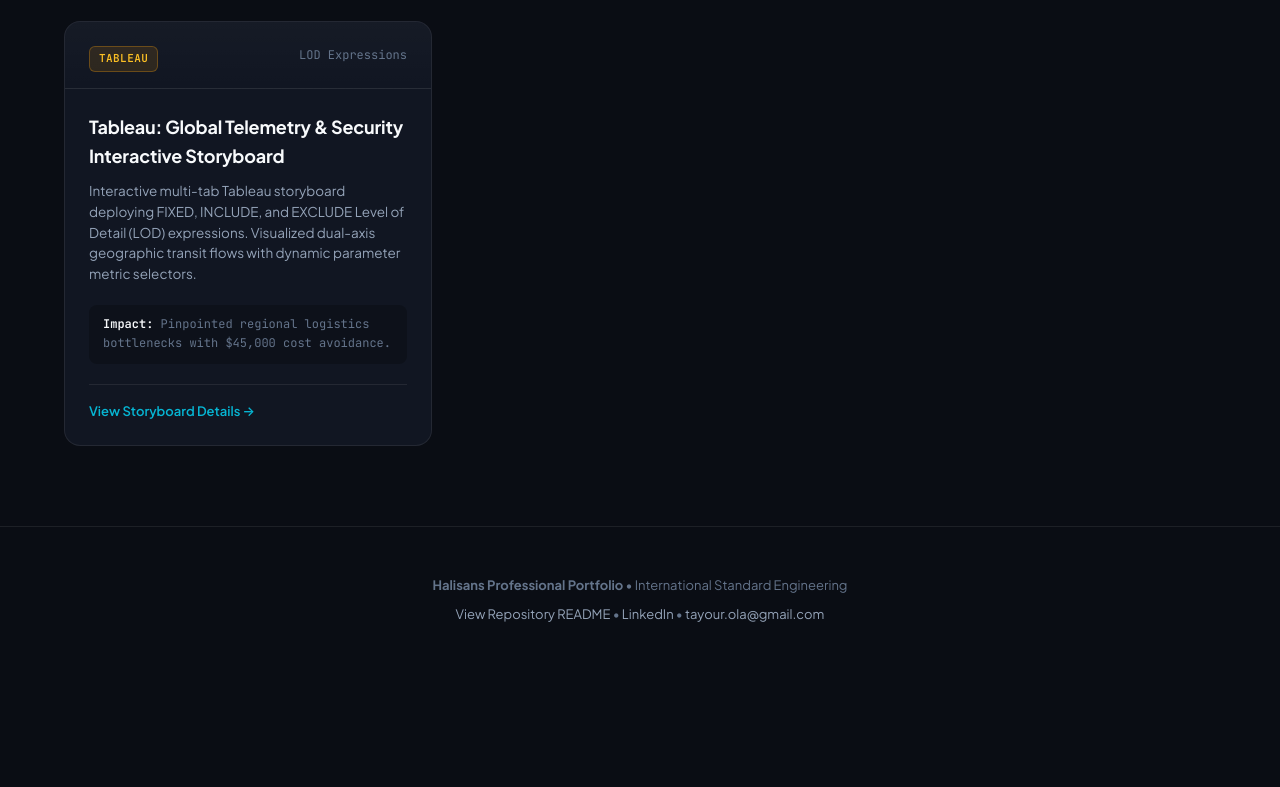
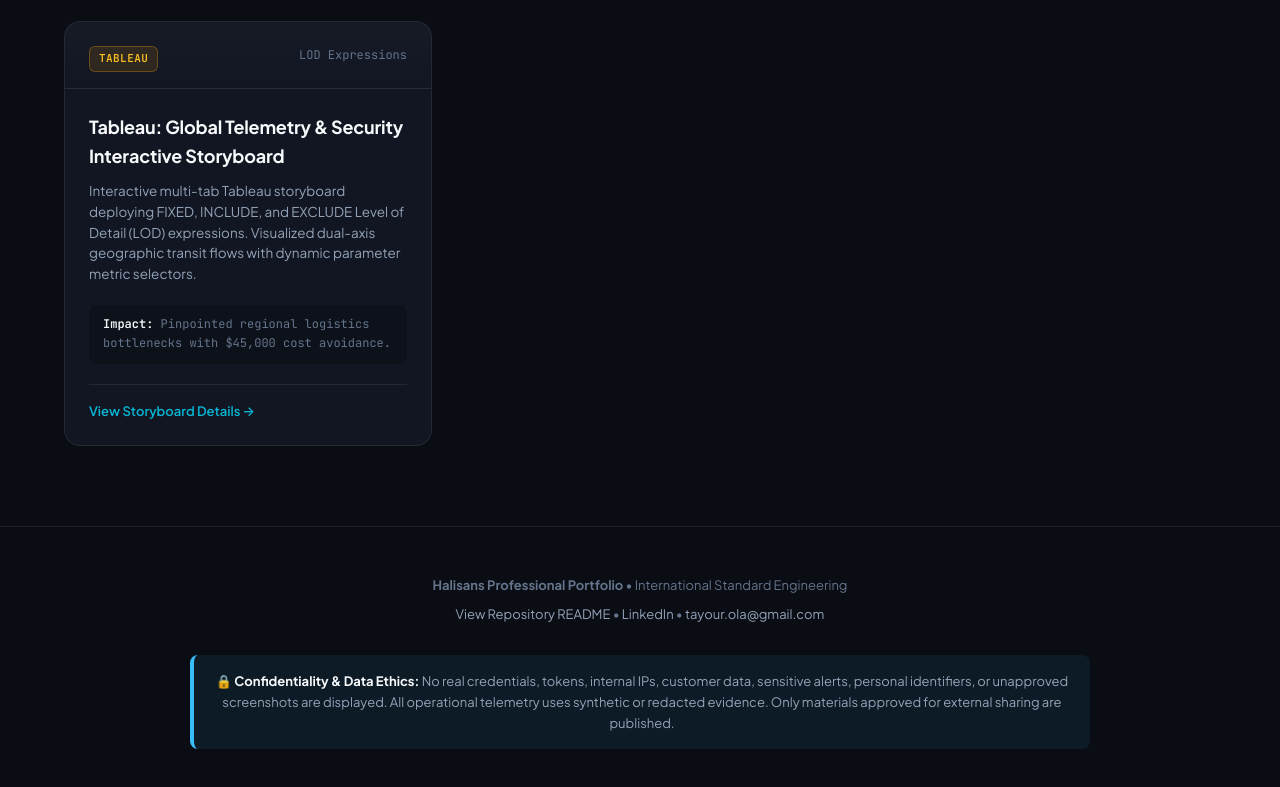
Before and after one commit to Adekunle-sec/data-analytics-portfolio, a plain HTML site: page index.html in a window 1280 px wide. Shown: the part 2258-3045 px from the top of the page. Before the commit the page ends 2931 px from the top, so only its background shows below. Drawn offline with Linux system fonts and the light colour scheme.

Commit message:
docs: add official confidentiality and data ethics statement

```diff
--- a/index.html
+++ b/index.html
@@ -748,7 +748,8 @@
         <a href="mailto:tayour.ola@gmail.com">tayour.ola@gmail.com</a>
       </p>
     </div>
-  </footer>
+  <div style="max-width: 900px; margin: 30px auto; padding: 16px 20px; background: rgba(56, 189, 248, 0.08); border-left: 4px solid #38BDF8; border-radius: 8px; font-size: 13px; color: #94A3B8; line-height: 1.6;"><strong style="color: #F8FAFC;">🔒 Confidentiality &amp; Data Ethics:</strong> No real credentials, tokens, internal IPs, customer data, sensitive alerts, personal identifiers, or unapproved screenshots are displayed. All operational telemetry uses synthetic or redacted evidence. Only materials approved for external sharing are published.</div>
+</footer>
 
   <script>
     function filterProjects(cat, btn) {
```
Also changed, not shown: 1 other file.
